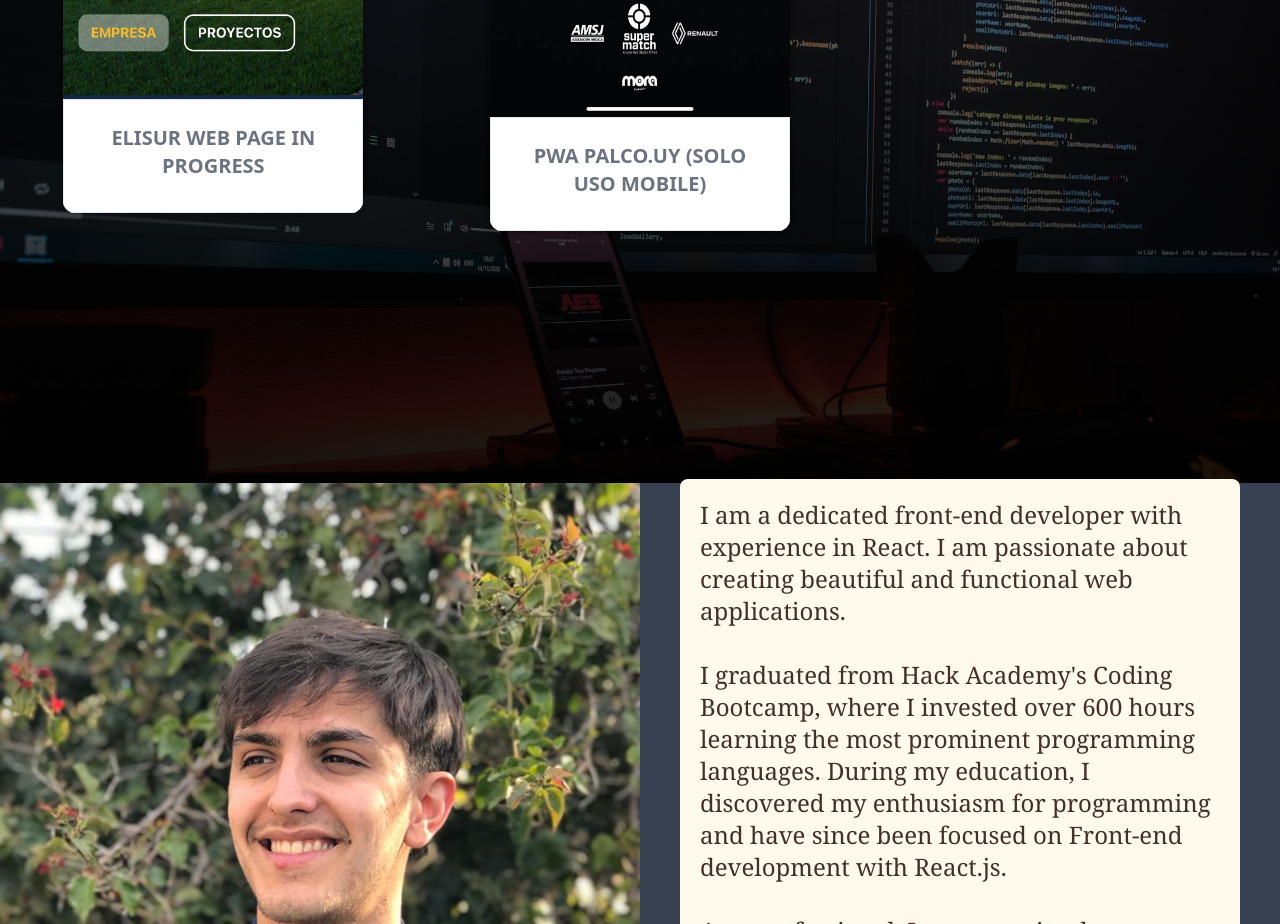
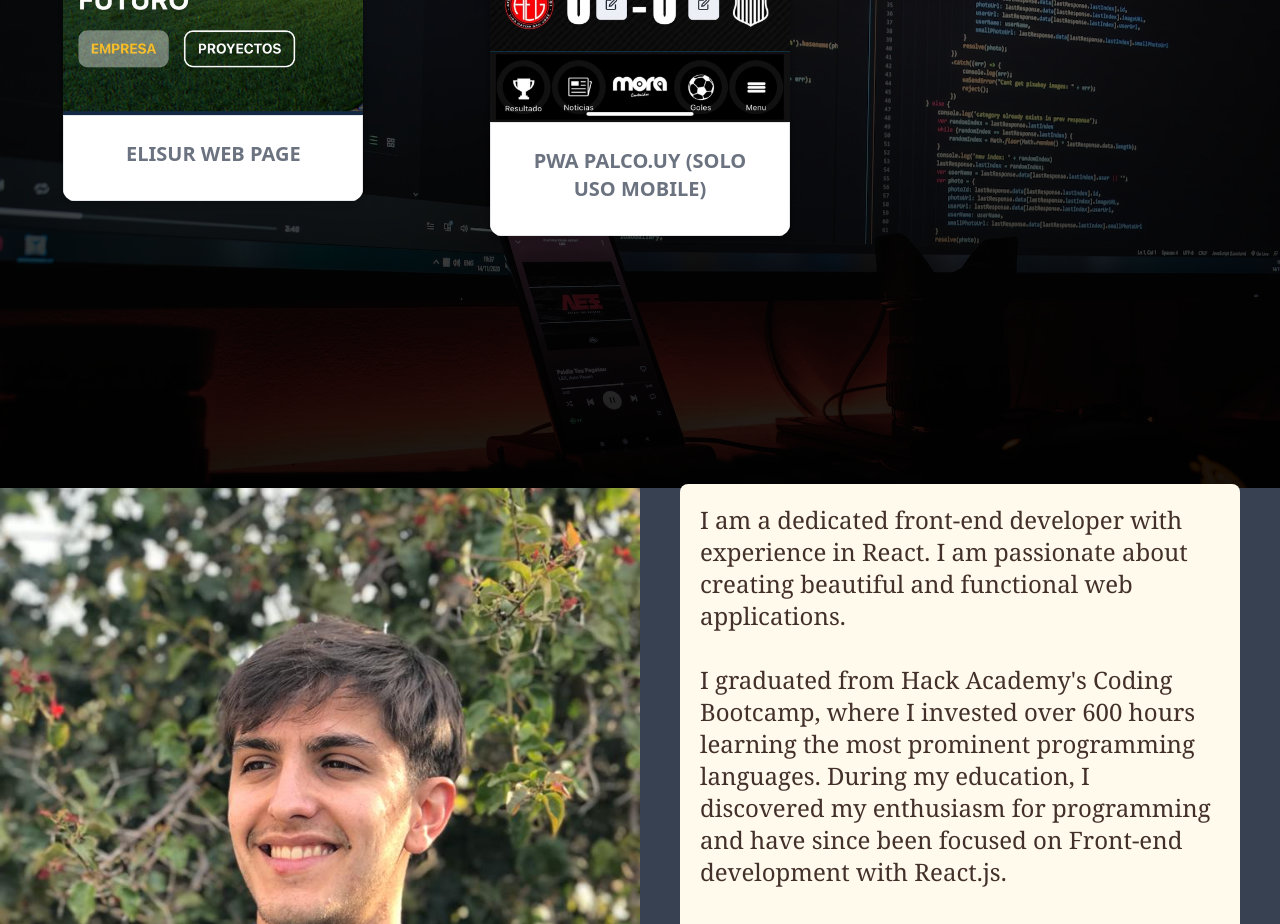
Before and after one commit to Guilleto98/Portfolio, a React (Vite) app: page / in a window 1280 px wide. Shown: the part 3400-4324 px from the top of the page. Built offline with nearby package versions, Linux system fonts and the light colour scheme.

Commit message:
Correcion en elisur y cambio de foto en project 8

```diff
--- a/src/layouts/ShowProjects.jsx
+++ b/src/layouts/ShowProjects.jsx
@@ -60,7 +60,7 @@ const ShowProjects = () => {
         />
         <CardProject
           imageSrc="/img/project-7.jpeg"
-          title="Elisur Web Page in progress"
+          title="Elisur Web Page"
           href="https://www.elisur.uy/"
         />
         <CardProject
```
Also changed, not shown: public/img/project-8.jpeg.
